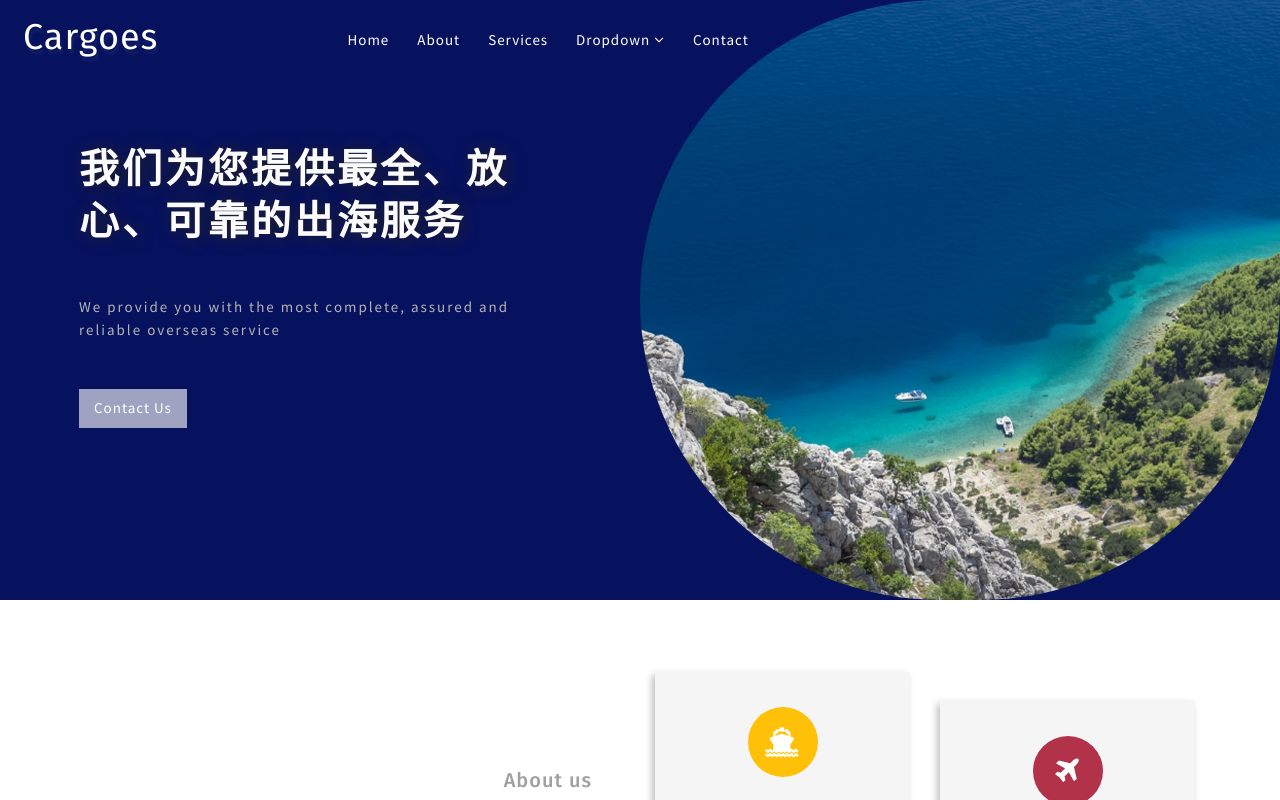
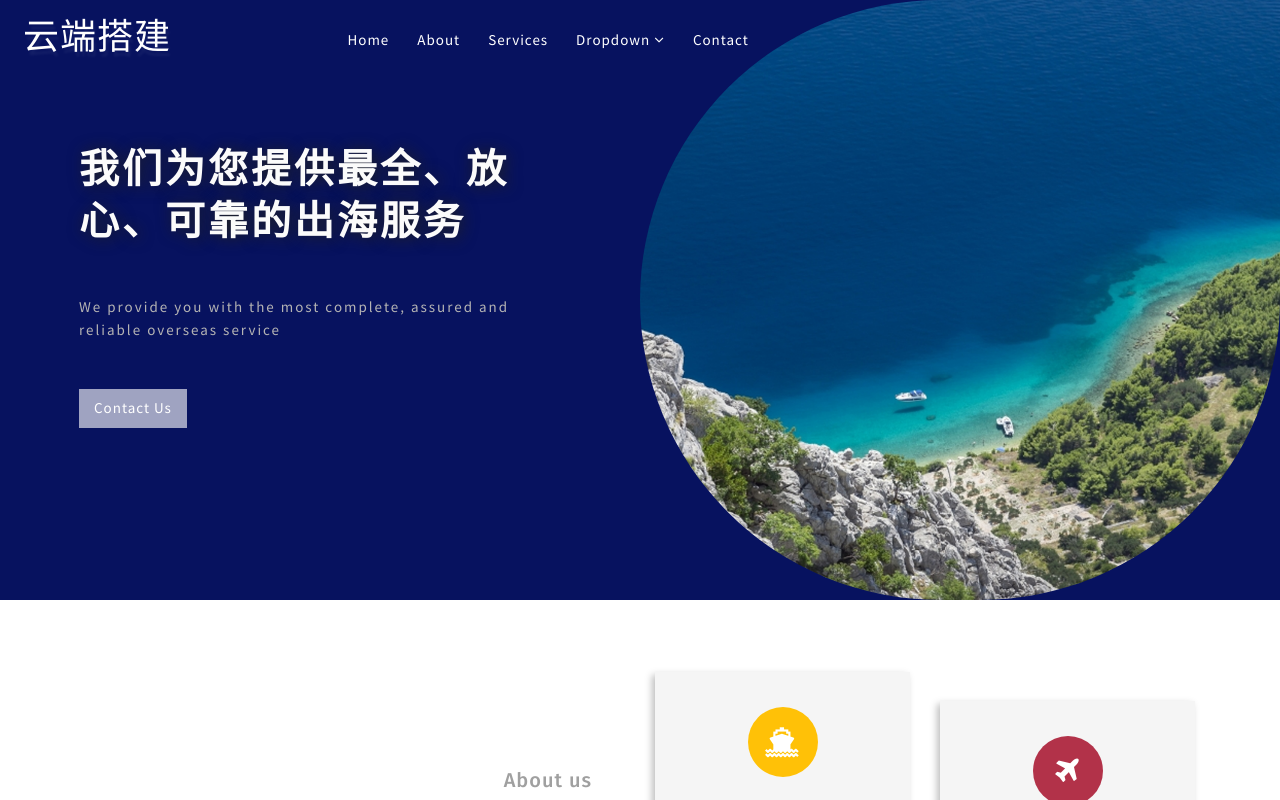
Before and after one commit to yunduandajian/yunduandajian.github.io, a plain HTML site: page index.html in a window 1280 px wide. Shown: the top 800 px of the page. Drawn offline with Linux system fonts and the light colour scheme.

Commit message:
Update index.html

```diff
--- a/index.html
+++ b/index.html
@@ -39,7 +39,7 @@
           <!-- logo -->
           <div id="logo">
             <h1>
-              <a href="index.html">Cargoes</a>
+              <a href="index.html">云端搭建</a>
             </h1>
           </div>
           <!-- //logo -->
```
